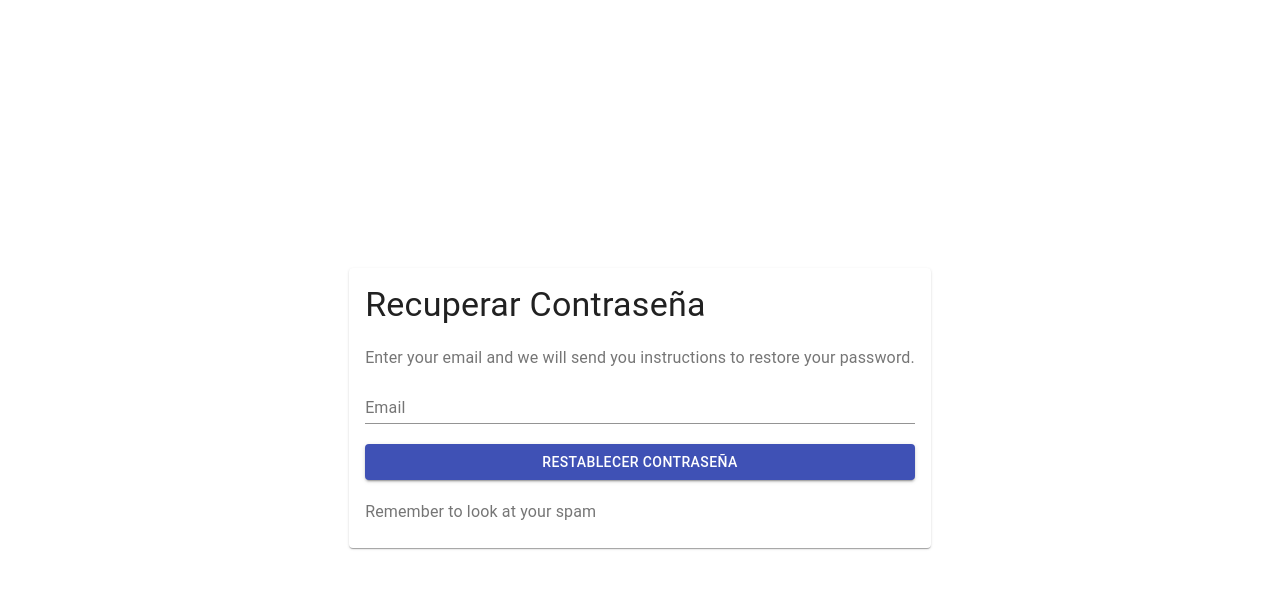
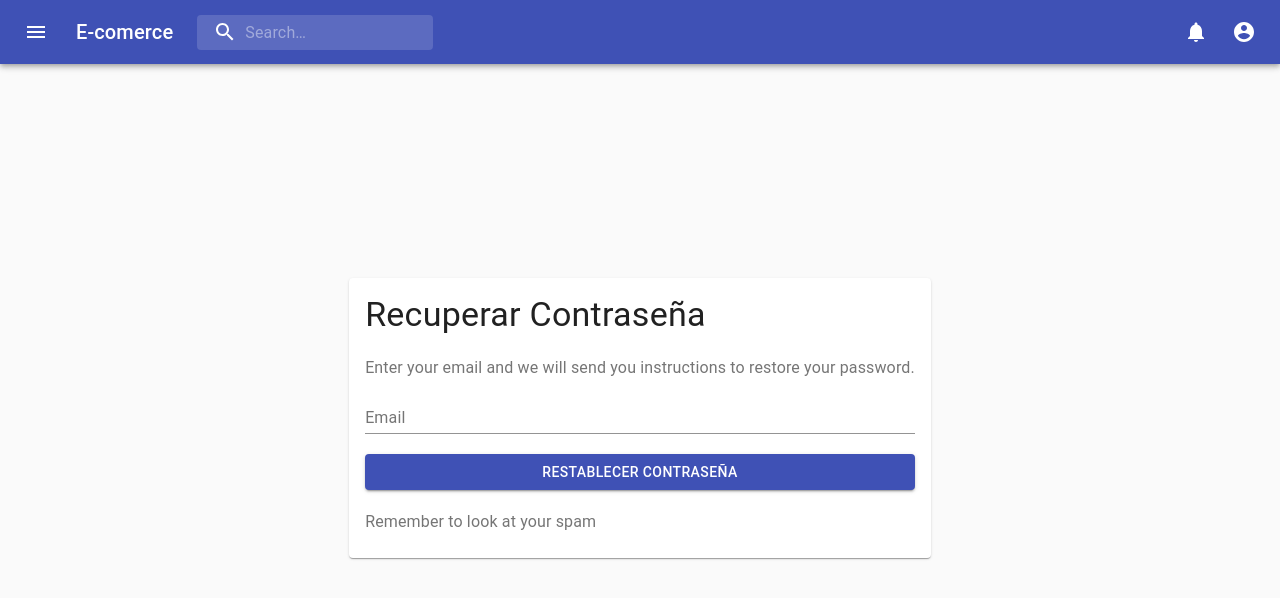
Before and after one commit to ricardober93/FrontendStore, a Next.js app: page /restore in a window 1280 px wide. Shown: the top 598 px of the page. Built offline with nearby package versions, Linux system fonts and the light colour scheme.

Commit message:
Arrengladno estilos

```diff
--- a/pages/restore.js
+++ b/pages/restore.js
@@ -1,8 +1,14 @@
 import React from "react";
 import Recovery from "../src/modules/user/auth/components/Recovery";
+import Layout from "../src/modules/layouts/layout";
 
 function restore() {
-  return <Recovery />;
+
+  return (
+    <Layout>
+      <Recovery />
+  </Layout>
+  )
 }
 
 export default restore;
--- a/src/modules/layouts/navbar.js
+++ b/src/modules/layouts/navbar.js
@@ -102,7 +102,7 @@ export default function Header() {
 
 
   const handleProfileMenuOpenFn = (event) => {
-    console.log('click..');
+
   };
 
   const handleMobileMenuCloseFn = () => {
--- a/src/modules/user/auth/components/FormLogin.js
+++ b/src/modules/user/auth/components/FormLogin.js
@@ -48,7 +48,7 @@ function Login() {
   });
 
   return (
-    <Container className={classes.root} style={{ padding: 30 }}>
+    <Container height="100%" className={classes.root} style={{ padding: 30 }}>
         <style global jsx>{`
         html,
         body,
--- a/src/modules/user/auth/components/Recovery.js
+++ b/src/modules/user/auth/components/Recovery.js
@@ -13,8 +13,22 @@ import {
   import { useFormik } from "formik";
   import * as Yup from "yup";
   import React from "react";
+  import { makeStyles } from "@material-ui/core/styles";
+
+
+const useStyles = makeStyles((theme) => ({
+  root: {
+    height: '100%',
+    display:'grid',
+    alignContent: 'center',
+    justifyContent:'center',
+
+  },
+
+}));
 
   function restoreData() {
+    const classes = useStyles();
     // formik para crear el formulario
     const formik = useFormik({
       initialValues: {
@@ -33,16 +47,15 @@ import {
     });
 
     return (
-      <Container  justify="center" alignItems="center" style={{ padding: 30 }}>
+      <Container height="100%" className={classes.root} style={{ padding: 30 }}>
          <style global jsx>{`
         html,
         body,
-        body > div:first-child,
-        div#__next,
-        div#__next > div,
-        div#__next > div > div {
-          height: 100%;
-        }
+        main,
+        div#__next {
+          height: 97%;
+        },
+
       `}</style>
         {/* utilizar toda la altura de la pagina */}
         <Grid container justify="center" alignItems="center">
@@ -75,7 +88,7 @@ import {
                 </FormControl>
                 <Button
                   type="submit"
-                  fullWidth
+                  fullWidth="true"
                   variant="contained"
                   color="primary"
                   style={{ marginTop: 20 }}
```
